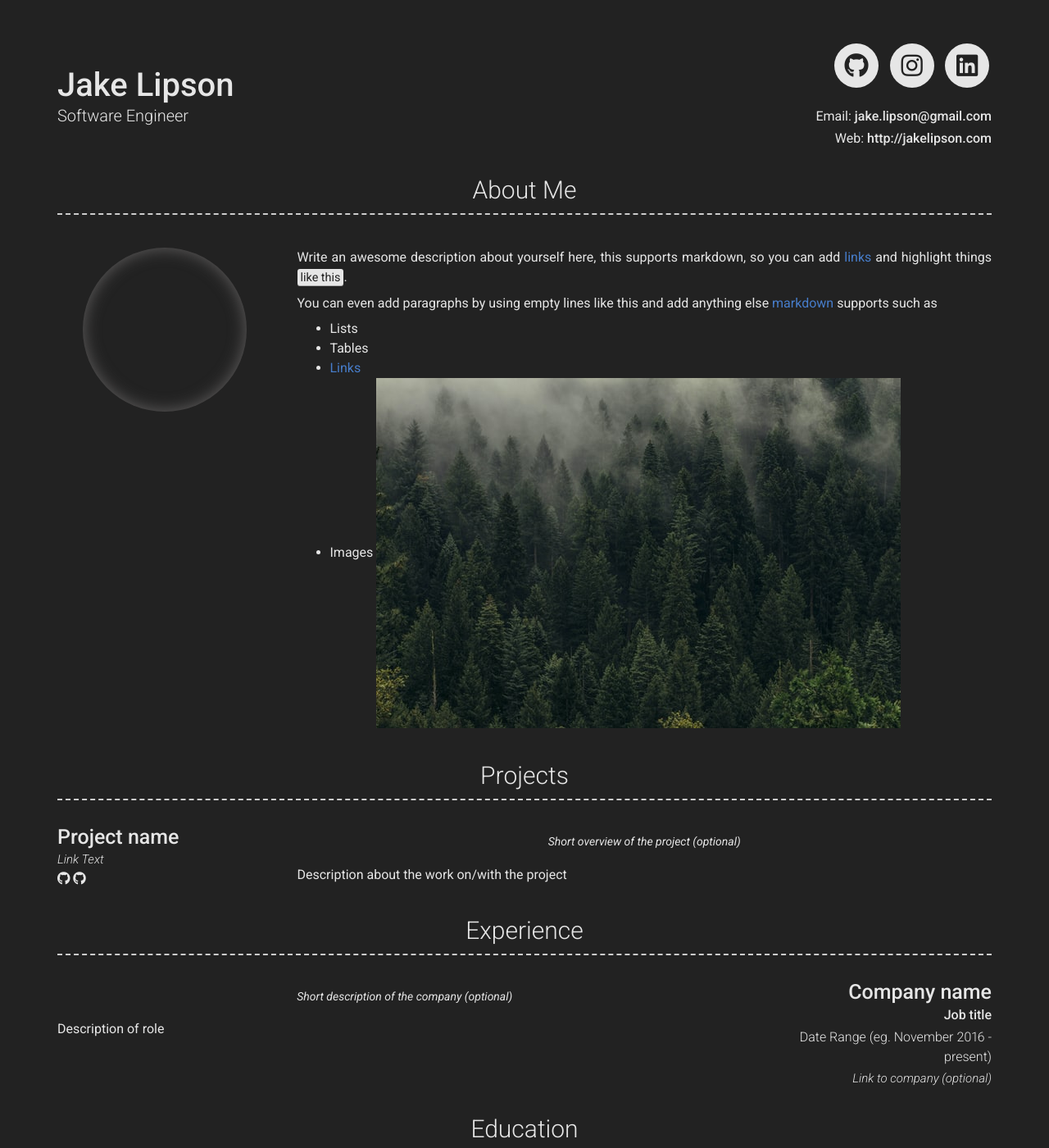
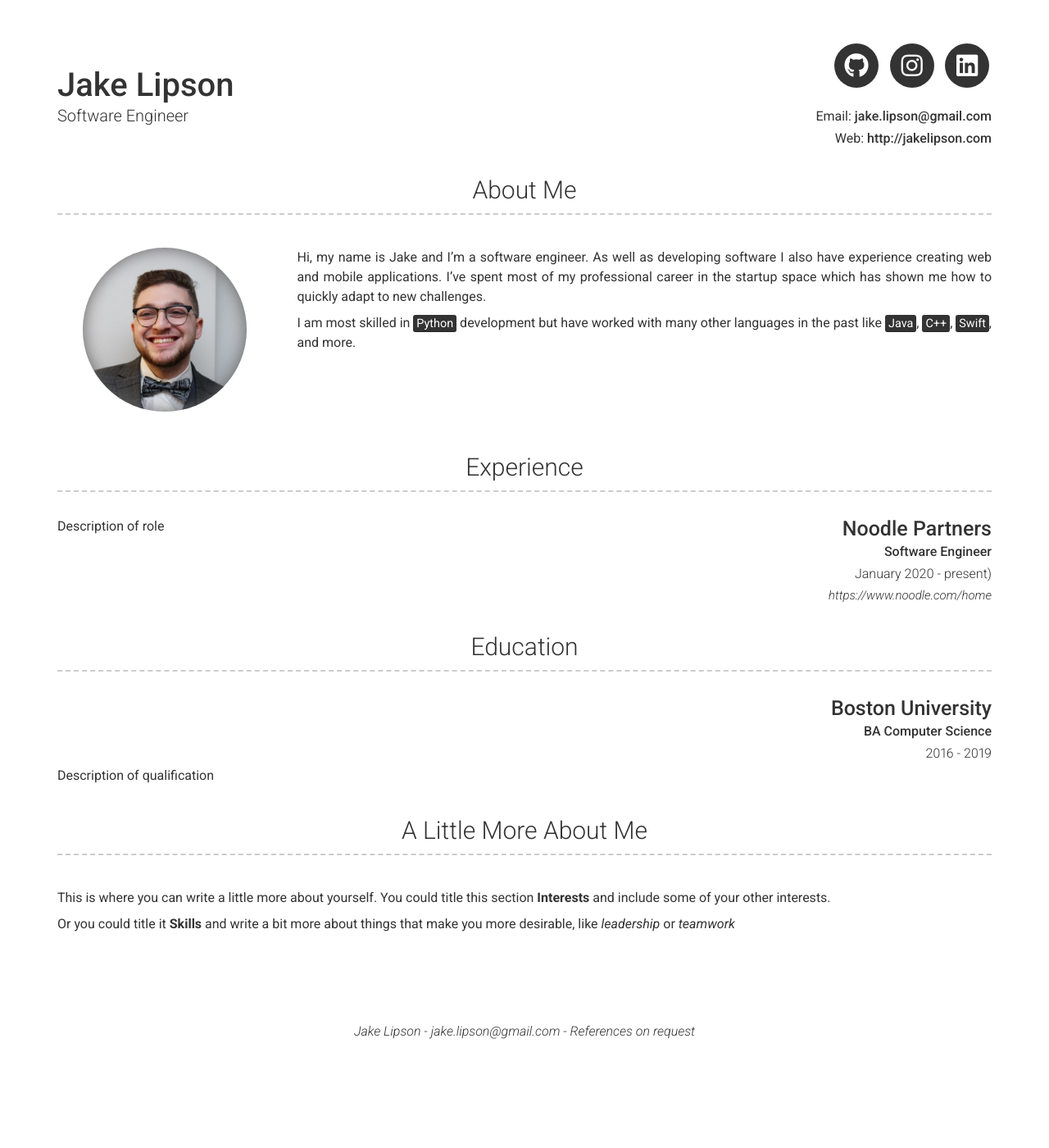
Before and after one commit to jlips24/jekyll-site, a Jekyll site: the page built from index.md, in a window 1280 px wide and 1400 px high. Shown: the whole window at 82% size. Built offline with Jekyll 4.4.1, drawn with Linux system fonts in a browser that asks for light colours; nearby versions of some CDN libraries; some of the changed text lies outside the part shown.

Commit message:
edit config

```diff
--- a/_config.yml
+++ b/_config.yml
@@ -16,7 +16,7 @@ website: http://jakelipson.com
 # website_title: Web (Website title override)
 
 # Dark Mode (true/false/never)
-darkmode: true
+darkmode: never
 
 # Social links
 # twitter_username: jekyllrb
@@ -50,56 +50,55 @@ additional_links:
 
 # About Section
 # about_title: About Me (Use this to override about section title)
-about_profile_image: Directory of profile image (eg. images/profile.jpg)
+about_profile_image: images/profile.jpeg
 about_content: | # this will include new lines to allow paragraphs
-  Write an awesome description about yourself here, this supports markdown, so you can add [links](http://foobar.com) and highlight things <mark>like this</mark>.
+  Hi, my name is Jake and I'm a software engineer. As well as developing software I also have
+  experience creating web and mobile applications. I've spent most of my professional career in
+  the startup space which has shown me how to quickly adapt to new challenges.
 
-  You can even add paragraphs by using empty lines like this and add anything else [markdown](https://www.markdownguide.org/getting-started#what-is-markdown) supports such as
-    - Lists
-    - Tables
-    - <a href="google.com">Links</a>
-    - Images ![alt text](/images/landscape-trees.jpg "Trees")
+  I am most skilled in <mark>Python</mark> development but have worked with many other languages
+  in the past like <mark>Java</mark>, <mark>C++</mark>, <mark>Swift</mark>, and more.
 
 content:
-  - title: Projects # Title for the section
-    layout: list # Type of content section (list/text)
-    content:
-      - layout: left
-        title: Project name
-        link: Link to project (eg. sproogen.github.io/modern-resume-theme)(optional)
-        link_text: Link Text
-        additional_links:
-          - title:  Github page for project (eg. sproogen/modern-resume-theme)
-            icon: fab fa-github
-            url: Link to project (eg. sproogen.github.io/modern-resume-theme)(optional)
-          - title:  Github page for project (eg. sproogen/modern-resume-theme)
-            icon: fab fa-github
-            url: Link to project (eg. sproogen.github.io/modern-resume-theme)(optional)
-        quote: >
-          Short overview of the project (optional)
-        description: | # this will include new lines to allow paragraphs
-          Description about the work on/with the project
+  # - title: Projects # Title for the section
+  #   layout: list # Type of content section (list/text)
+  #   content:
+  #     - layout: left
+  #       title: Project name
+  #       link: Link to project (eg. sproogen.github.io/modern-resume-theme)(optional)
+  #       link_text: Link Text
+  #       additional_links:
+  #         - title:  Github page for project (eg. sproogen/modern-resume-theme)
+  #           icon: fab fa-github
+  #           url: Link to project (eg. sproogen.github.io/modern-resume-theme)(optional)
+  #         - title:  Github page for project (eg. sproogen/modern-resume-theme)
+  #           icon: fab fa-github
+  #           url: Link to project (eg. sproogen.github.io/modern-resume-theme)(optional)
+  #       quote: >
+  #         Short overview of the project (optional)
+  #       description: | # this will include new lines to allow paragraphs
+  #         Description about the work on/with the project
   - title: Experience
     layout: list
     content:
       - layout: right
-        title: Company name
-        sub_title: Job title
-        caption: Date Range (eg. November 2016 - present)
-        link: Link to company (optional)
-        quote: >
-          Short description of the company (optional)
+        title: Noodle Partners
+        sub_title: Software Engineer
+        caption: January 2020 - present)
+        link: https://www.noodle.com/home
+        # quote: >
+        #   Short description of the company (optional)
         description: | # this will include new lines to allow paragraphs
           Description of role
   - title: Education
     layout: list
     content:
       - layout: top-right
-        title: Institution name
-        sub_title: Qualifications (eg. BA Performing Arts)
-        caption: Date Range (eg. 2016 - 2019)
-        quote: >
-          Short institution or course description (optional)
+        title: Boston University
+        sub_title: BA Computer Science
+        caption: 2016 - 2019
+        # quote: >
+        #   Short institution or course description (optional)
         description: | # this will include new lines to allow paragraphs
           Description of qualification
   - title: A Little More About Me
```
Also changed, not shown: images/profile.jpeg (added).
